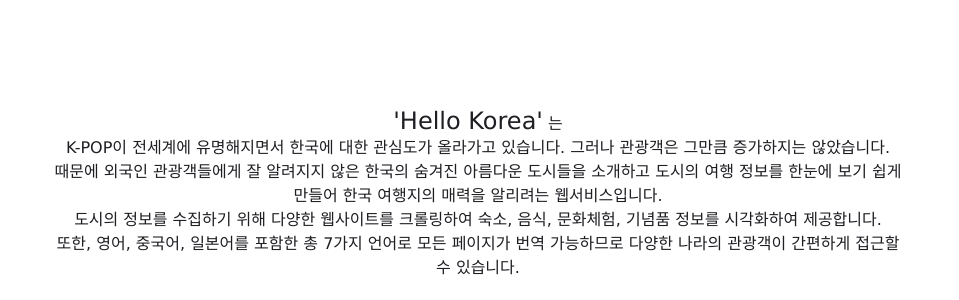
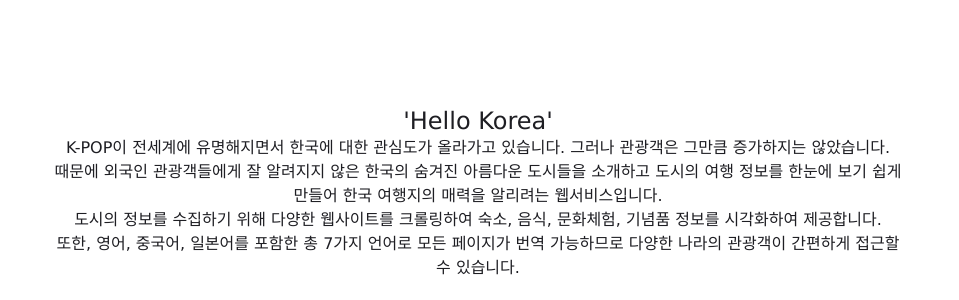
Before and after one commit to Devcourse-Hello-Korea/Hello-Korea, a Django app: page / in a window 1280 px wide. Shown: the part 217-517 px from the top of the page, without its empty margins (162-1121 px from the left). Run offline with Django 5.2, Linux system fonts and the light colour scheme.

Commit message:
remove: "번역 불가능한 항목 삭제"
..저 korea '는' 의 는 은 번역이 불가해서 지웠습니다...

```diff
--- a/GyeongJu/templates/Home.html
+++ b/GyeongJu/templates/Home.html
@@ -75,7 +75,7 @@
 	<main class="main">
 		<div class="text_wrap">
 			<p class="desc">
-				<strong style="font-size: 24px;">'Hello Korea'</strong> 는<br>
+				<strong style="font-size: 24px;">'Hello Korea'</strong><br>
 				K-POP이 전세계에 유명해지면서 한국에 대한 관심도가 올라가고 있습니다. 그러나 관광객은 그만큼 증가하지는 않았습니다.<br>
 				때문에 외국인 관광객들에게 잘 알려지지 않은 한국의 숨겨진 아름다운 도시들을 소개하고 도시의 여행 정보를 한눈에 보기 쉽게 만들어 한국 여행지의 매력을 알리려는 웹서비스입니다.
 				<br>도시의 정보를 수집하기 위해 다양한 웹사이트를 크롤링하여 숙소, 음식, 문화체험, 기념품 정보를 시각화하여 제공합니다.
```
